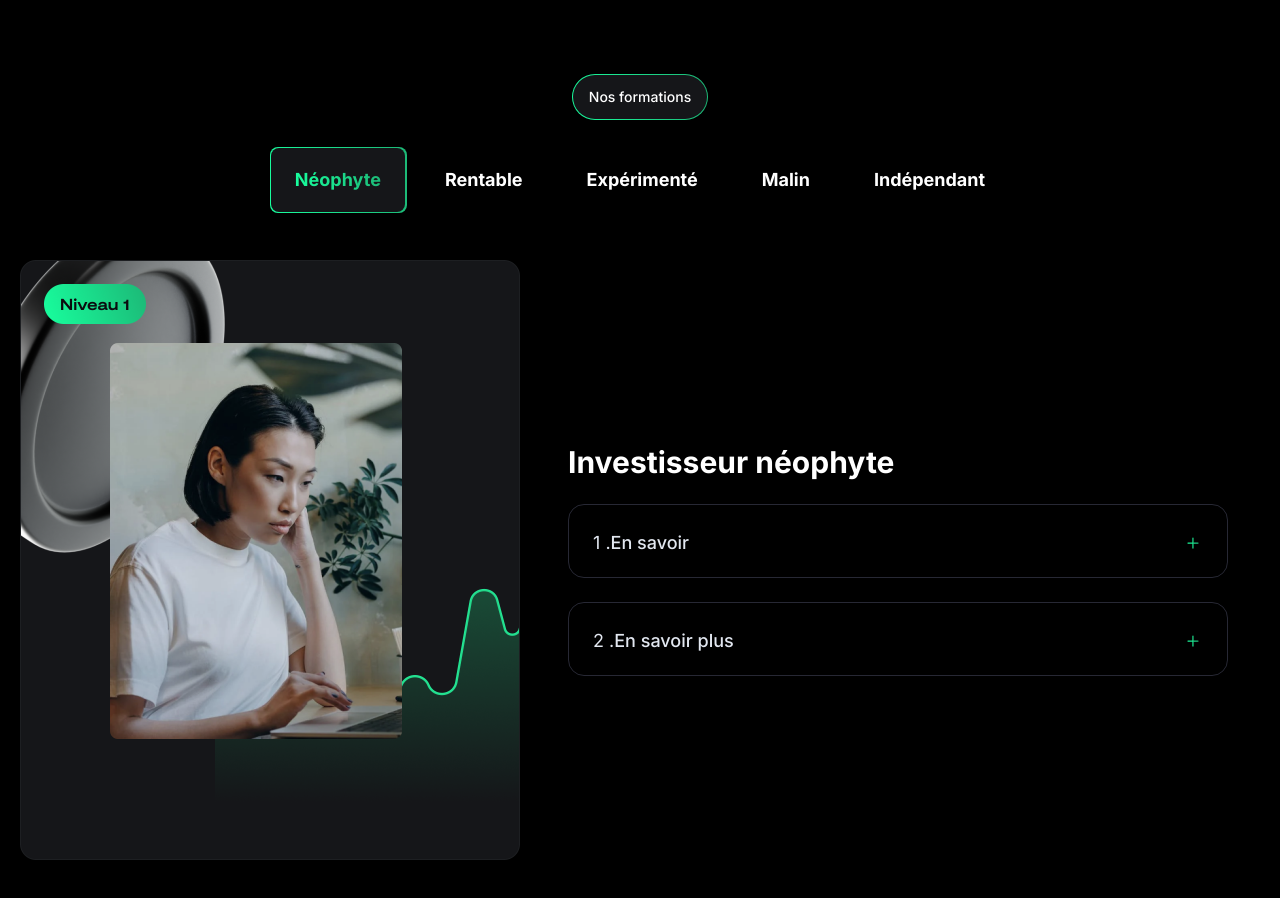
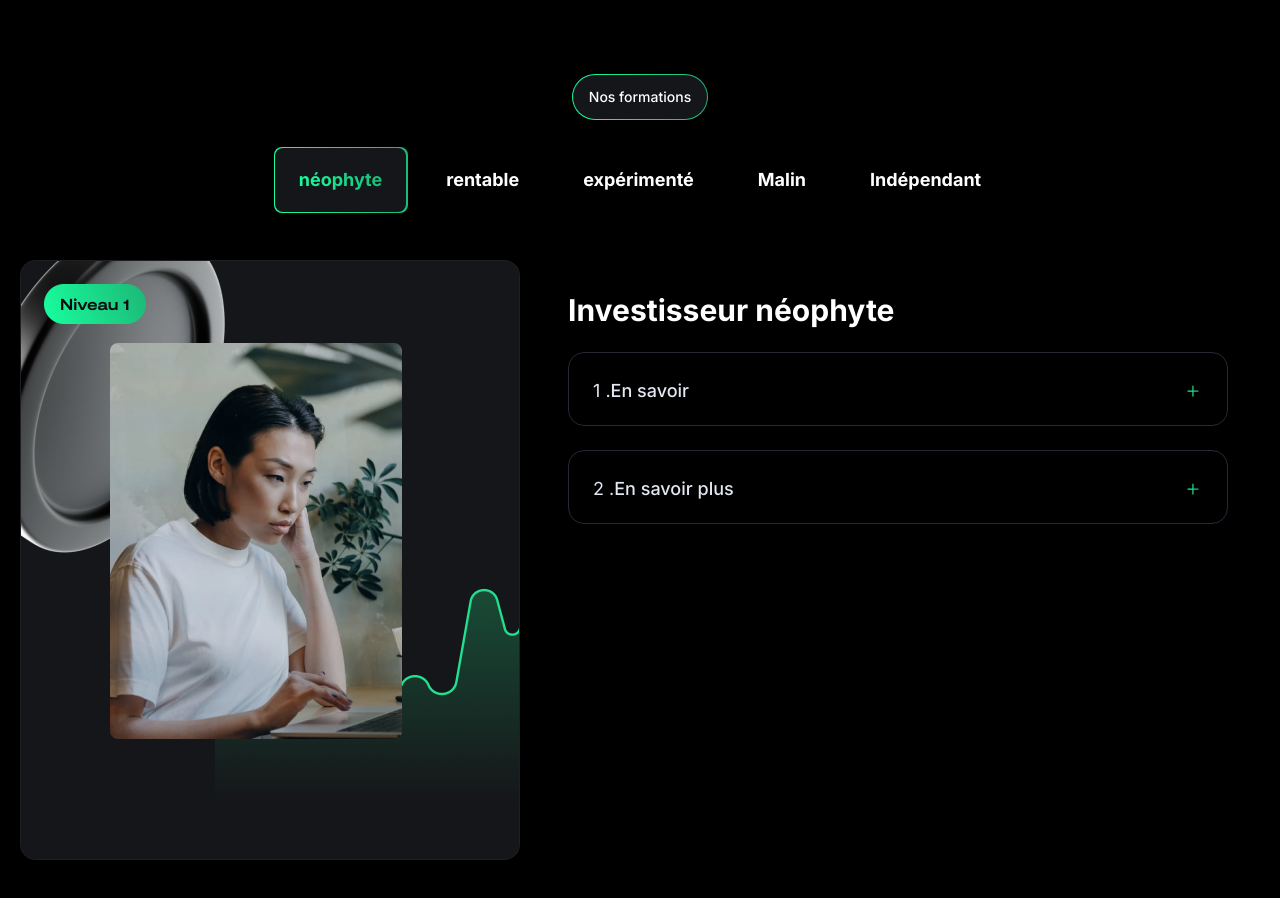
Before and after one commit to neharadialcode486/components-react-tailwind, a React (Create React App) app: page / in a window 1280 px wide. Shown: the top 898 px of the page. Built offline with nearby package versions, Linux system fonts and the light colour scheme.

Commit message:
tabs button update

```diff
--- a/package.json
+++ b/package.json
@@ -8,6 +8,7 @@
     "@testing-library/user-event": "^13.5.0",
     "react": "^18.3.1",
     "react-dom": "^18.3.1",
+    "react-router-dom": "^6.27.0",
     "react-scripts": "5.0.1",
     "web-vitals": "^2.1.4"
   },
--- a/src/components/tabs/TabsAccordion.jsx
+++ b/src/components/tabs/TabsAccordion.jsx
@@ -1,16 +1,54 @@
 import React, { useState, useEffect, useRef } from 'react';
+import { useParams } from 'react-router-dom';
 import women from "../../assets/images/webp/women-img.png";
 import { ACCORDION_DATA } from "../../utils/Helper";
 import Icon from '../common/Icons';
 
+const TABS_DATA = [
+    {
+        title: "néophyte",
+        image: women,
+        accordionContent: ACCORDION_DATA,
+    },
+    {
+        title: "rentable",
+        image: women,
+        accordionContent: ACCORDION_DATA,
+    },
+    {
+        title: "expérimenté",
+        image: women,
+        accordionContent: ACCORDION_DATA,
+    },
+    {
+        title: "Malin",
+        image: women,
+        accordionContent: ACCORDION_DATA,
+    },
+    {
+        title: "Indépendant",
+        image: women,
+        accordionContent: ACCORDION_DATA,
+    },
+];
+
 const TabsAccordion = () => {
+    const { tabName } = useParams();
     const [activeTab, setActiveTab] = useState(0);
-    const tabs = ["Néophyte", "Rentable", "Expérimenté", "Malin", "Indépendant"];
     const [openIndex, setOpenIndex] = useState(null);
     const contentRefs = useRef([]);
+
     useEffect(() => {
-        contentRefs.current = contentRefs.current.slice(0, ACCORDION_DATA.length);
-    }, []);
+        const tabIndex = TABS_DATA.findIndex(tab => tab.title.toLowerCase() === tabName?.toLowerCase());
+        if (tabIndex !== -1) {
+            setActiveTab(tabIndex);
+        } else {
+            setActiveTab(0);
+        }
+    }, [tabName]);
+    useEffect(() => {
+        contentRefs.current = contentRefs.current.slice(0, TABS_DATA[activeTab].accordionContent.length);
+    }, [activeTab]);
     const handleToggle = (index) => {
         setOpenIndex(openIndex === index ? null : index);
     };
@@ -29,27 +67,34 @@ const TabsAccordion = () => {
                 </div>
                 <div className="overflow-x-scroll md:overflow-x-visible w-full mt-5 p-2">
                     <div className="max-w-[779px] relative z-10 w-full mx-auto flex md:justify-center items-center gap-4">
-                        {tabs.map((tab, idx) => (
-                            <button
+                        {TABS_DATA.map((tab, idx) => (
+                            <a
+                                href={`/${tab.title.toLowerCase()}`}
                                 key={idx}
                                 className={`px-6 py-[18px] font-bold text-lg relative after:[''] after:rounded-lg rounded-lg after:absolute after:h-[103%] after:w-[102%] after:-left-px after:-top-px after:-z-10 ${activeTab === idx ? "after:bg-linear-green bg-deep-gray" : "after:bg-transparent"}`}
-                                onClick={() => setActiveTab(idx)}
+                                onClick={(e) => {
+                                    e.preventDefault();
+                                    setActiveTab(idx);
+                                    window.history.pushState(null, '', `/${tab.title.toLowerCase()}`);
+                                }}
                             >
-                                <span className={activeTab === idx ? "text-transparent bg-linear-green bg-clip-text font-inter" : "text-white font-inter"}> {tab}</span>
-                            </button>
+                                <span className={activeTab === idx ? "text-transparent bg-linear-green bg-clip-text font-inter" : "text-white font-inter"}>
+                                    {tab.title}
+                                </span>
+                            </a>
                         ))}
                     </div>
                 </div>
-                <div className="mt-10 flex lg:flex-row flex-col items-center gap-4">
+                <div className={`mt-10 flex lg:flex-row items-center lg:items-start justify-center gap-4`}>
                     <div className="max-w-[500px]">
-                        <img src={women} alt="women" className='w-full' />
+                        <img src={TABS_DATA[activeTab].image} alt={TABS_DATA[activeTab].title} className='w-full' />
                     </div>
                     <div className="max-w-[764px] w-full sm:p-8">
-                        <h2 className='font-bold text-3xl text-center lg:text-left text-white'>Investisseur néophyte</h2>
+                        <h2 className='font-bold text-3xl text-center lg:text-left text-white'>Investisseur {TABS_DATA[activeTab].title}</h2>
                         {
-                            ACCORDION_DATA.map((item, index) => (
+                            TABS_DATA[activeTab].accordionContent.map((item, index) => (
                                 <div key={index} className={`overflow-hidden flex mt-2.5 sm:mt-6 justify-center relative duration-300 ease-linear border rounded-2xl ${openIndex === index ? "border-off-green" : "border-light-gray"}`} >
-                                    <div className="accordion w-full" >
+                                    <div className="accordion w-full">
                                         <div
                                             role="button"
                                             className={`relative z-[1] flex items-center justify-between gap-1.5 cursor-pointer sm:px-6 pt-3 pb-2 px-3 sm:py-6 overflow-hidden ${openIndex === index ? "!p-0 max-h-0" : "sm:pb-5"}`}
@@ -63,9 +108,9 @@ const TabsAccordion = () => {
                                             }}
                                         >
                                             <h3 className="font-medium text-off-white font-inter text-base sm:text-lg" >
-                                                <span className='font-inter font-normal' > {index + 1} .</span>{item.title}
+                                                <span className='font-inter font-normal'>{index + 1} .</span>{item.title}
                                             </h3>
-                                            < div className={`${openIndex === index ? 'rotate-180' : ''} w-3 sm:w-5 duration-300 ease-linear`}>
+                                            <div className={`${openIndex === index ? 'rotate-180' : ''} w-3 sm:w-5 duration-300 ease-linear`}>
                                                 <Icon iconName='plusIcon' />
                                             </div>
                                         </div>
@@ -78,19 +123,20 @@ const TabsAccordion = () => {
                                                 maxHeight: openIndex === index ? getHeight(index) : '0px',
                                             }}
                                         >
-                                            <div className="flex flex-col p-6" >
-                                                <p className="text-dark-gray text-sm sm:text-base font-medium font-inter" >
+                                            <div className="flex flex-col p-6">
+                                                <p className="text-dark-gray text-sm sm:text-base font-medium font-inter">
                                                     {item.content}
                                                 </p>
                                             </div>
                                         </div>
                                     </div>
                                 </div>
-                            ))}
+                            ))
+                        }
                     </div>
                 </div>
             </div>
-        </div >
+        </div>
     );
 }
 
```
Also changed, not shown: 1 other file (tests, documents, lock files or other folders).
